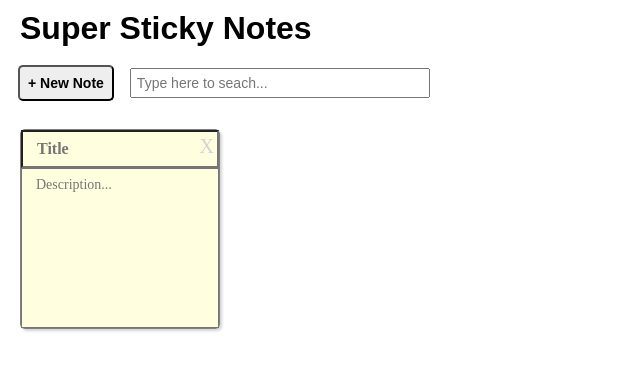
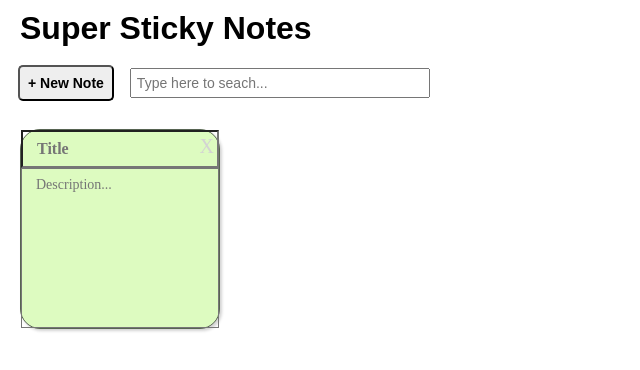
Before and after one commit to Mr-Luka/sticky-notes, a React (Create React App) app: page / in a window 1280 px wide. Shown: the top 370 px of the page, without its empty margins (0-640 px from the left). Built offline with nearby package versions, Linux system fonts and the light colour scheme.

Commit message:
changing the css style of notes

```diff
--- a/src/index.css
+++ b/src/index.css
@@ -59,10 +59,10 @@ textarea {
   width: 200px;
   height: 200px;
   margin: 10px;
-  background-color: lightyellow;
-  border: 1px solid grey;
+  background-color: rgb(221, 251, 192);
+  border: 1px solid rgb(87, 100, 82);
   box-shadow: 2px 2px 3px lightgrey;
-  border-radius: 5px;
+  border-radius: 20px;
   display: flex;
   flex-direction: column;
   position: relative;
```
